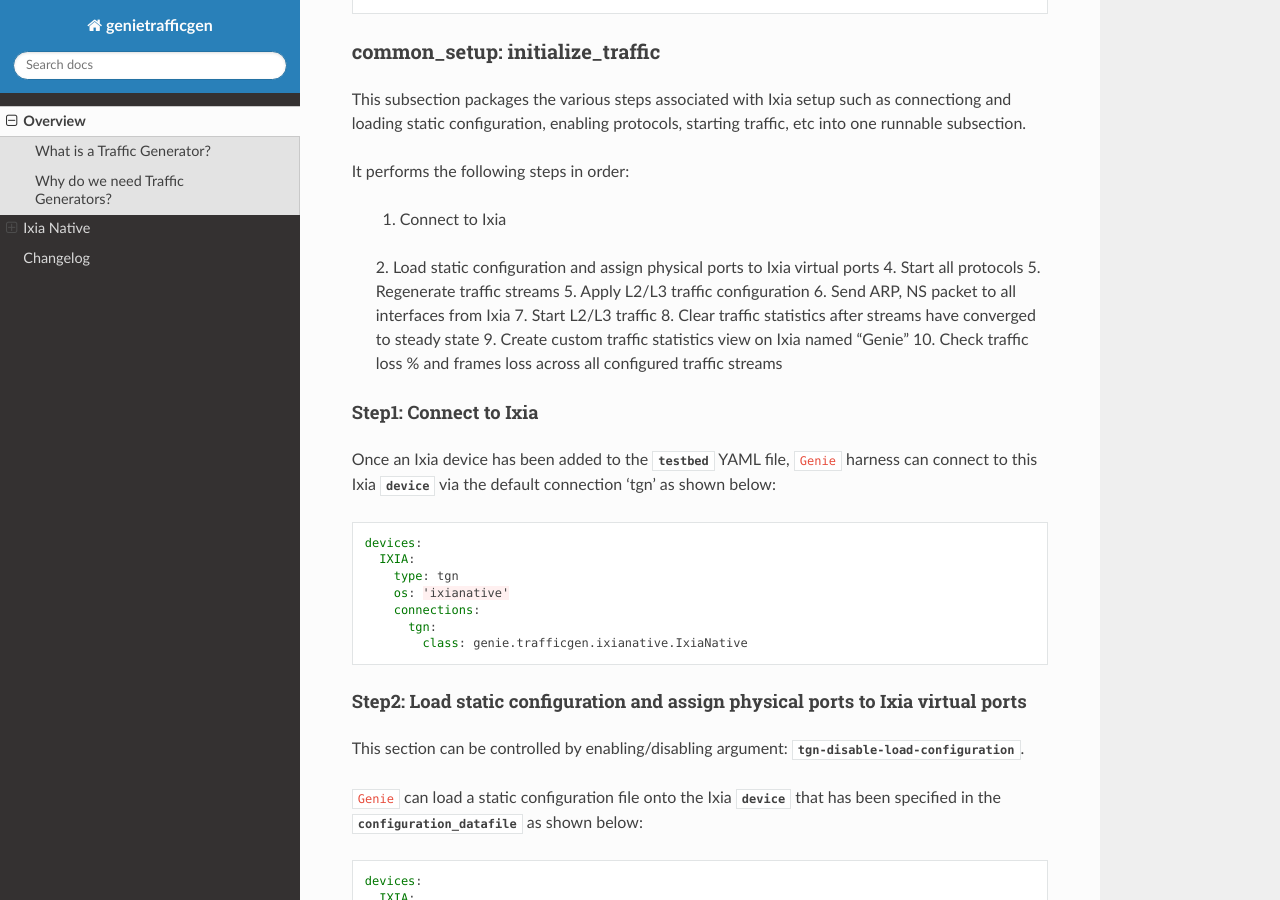
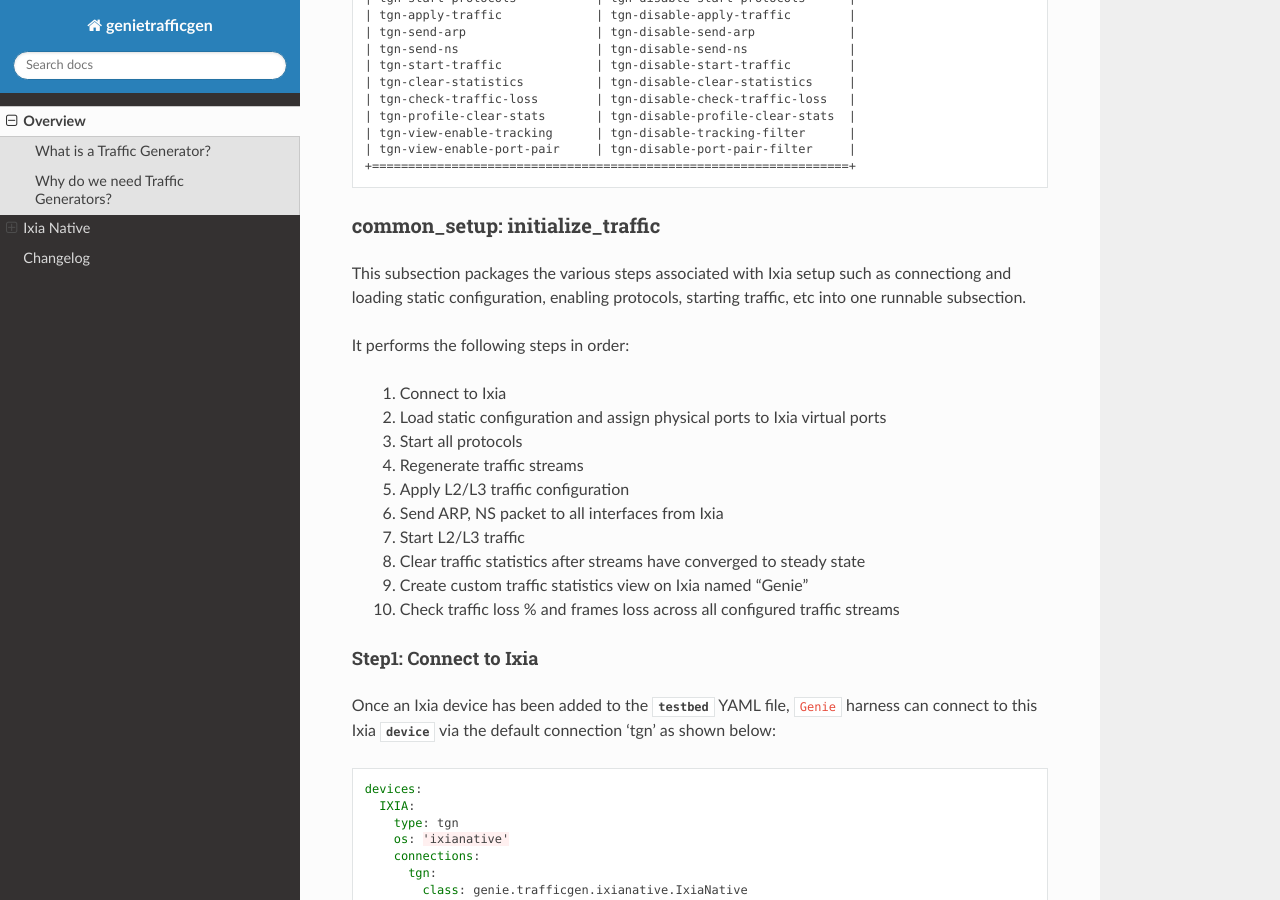
Before and after one commit to CiscoTestAutomation/genietrafficgen, a Sphinx documentation site: the page built from docs/ixianative.rst, in a window 1280 px wide and 900 px high, scrolled down 26962 px. Built offline with Sphinx 7.4.7 and the Read the Docs theme 2.0.0, drawn with Linux system fonts in a browser that asks for light colours; some of the changed text lies outside the part shown.

Commit message:
Releasing genie.trafficgen v19.11

```diff
--- a/docs/changelog/index.rst
+++ b/docs/changelog/index.rst
@@ -4,6 +4,7 @@
 .. toctree::
    :maxdepth: 1
 
+   2019/november
    2019/october
    2019/september
    2019/august
--- a/docs/ixianative.rst
+++ b/docs/ixianative.rst
@@ -1312,9 +1312,15 @@
 
     .. code-block:: bash
 
-        easypy job.py --testbed-file <testbed yaml> \
-                      --tgn-disable-start-protocols True \
-                      --tgn-traffic-loss-tolerance 15.0
+        pyats run job job.py --testbed-file <testbed yaml> \
+                             --tgn-disable-start-protocols True \
+                             --tgn-traffic-loss-tolerance 15.0
+
+    .. code-block:: bash
+
+        easypy job.py -testbed_file <testbed yaml> \
+                      -tgn_disable_start_protocols True \
+                      -tgn_traffic_loss_tolerance 15.0
 
 .. note::
     Please note that when specifying traffic generator arguments in the job
@@ -1429,7 +1438,7 @@
     |                                  | Default: 60 (seconds)                 |
     |----------------------------------+---------------------------------------|
     | tgn-disable-check-traffic-loss   | Disable checking of frames loss       |
-    | tgn_disable_check_traffic+_loss  | and traffic loss for all configured   |
+    | tgn_disable_check_traffic_loss   | and traffic loss for all configured   |
     |                                  | traffic streams after starting L2/L3  |
     |                                  | traffic on Ixia in'initialize_traffic'|
     |                                  | Default: False                        |
@@ -1565,8 +1574,8 @@
 
     1. Connect to Ixia
     2. Load static configuration and assign physical ports to Ixia virtual ports
-    4. Start all protocols
-    5. Regenerate traffic streams
+    3. Start all protocols
+    4. Regenerate traffic streams
     5. Apply L2/L3 traffic configuration
     6. Send ARP, NS packet to all interfaces from Ixia
     7. Start L2/L3 traffic
@@ -1576,7 +1585,7 @@
 
 
 Step1: Connect to Ixia
-""""""""""""""""""""""
+"""""""""""""""""""""""
 
 Once an Ixia device has been added to the `testbed` YAML file, ``Genie`` harness
 can connect to this Ixia `device` via the default connection 'tgn' as shown
@@ -1594,7 +1603,7 @@
 
 
 Step2: Load static configuration and assign physical ports to Ixia virtual ports
-""""""""""""""""""""""""""""""""""""""""""""""""""""""""""""""""""""""""""""""""
+"""""""""""""""""""""""""""""""""""""""""""""""""""""""""""""""""""""""""""""""""
 
 This section can be controlled by enabling/disabling argument: `tgn-disable-load-configuration`.
 
@@ -1618,7 +1627,7 @@
 
 
 Step3: Start all protocols
-""""""""""""""""""""""""""
+"""""""""""""""""""""""""""
 
 This section can be controlled by enabling/disabling argument: `tgn-disable-start-protocols`.
 
@@ -1628,7 +1637,7 @@
 
 
 Step4: Regenerate traffic streams
-"""""""""""""""""""""""""""""""""
+""""""""""""""""""""""""""""""""""
 
 This section can be controlled by enabling/disabling argument: `tgn-disable-regenerate-traffic`.
 
@@ -1638,7 +1647,7 @@
 
 
 Step5: Apply L2/L3 traffic
-""""""""""""""""""""""""""
+"""""""""""""""""""""""""""
 
 This section can be controlled by enabling/disabling argument: `tgn-disable-apply-traffic`.
 
@@ -1647,11 +1656,12 @@
 
 
 Step6: Send ARP, NS from Ixia
-"""""""""""""""""""""""""""""
+""""""""""""""""""""""""""""""
 
 This section can be controlled by enabling/disabling arguments:
-    * `tgn-disable-send-arp` - send ARP to all interfaces from Ixia
-    * `tgn-disable-send-ns` - send NS to all interfaces from Ixia
+
+* `tgn-disable-send-arp` - send ARP to all interfaces from Ixia
+* `tgn-disable-send-ns` - send NS to all interfaces from Ixia
 
 If these flags are enabled, ``Genie`` harness will send ARP and NS to all
 interfaces from Ixia. It will wait for `tgn-arp-wait-time` seconds after sending
@@ -1670,7 +1680,7 @@
 
 
 Step8: Clear traffic statistics
-"""""""""""""""""""""""""""""""
+""""""""""""""""""""""""""""""""
 
 This section can be controlled by enabling/disabling argument: `tgn-disable-clear-statistics`.
 
@@ -1680,7 +1690,7 @@
 
 
 Step9: Create custom traffic statistics view on Ixia named "Genie"
-""""""""""""""""""""""""""""""""""""""""""""""""""""""""""""""""""
+"""""""""""""""""""""""""""""""""""""""""""""""""""""""""""""""""""
 
 ``Genie`` harness will create a custom traffic items view named "GENIE" that
 contains specific traffic statistics to be used for calculating traffic outages.
@@ -1689,7 +1699,7 @@
 
 
 Step10: Check for traffic loss
-"""""""""""""""""""""""""""""
+"""""""""""""""""""""""""""""""
 
 This section can be controlled by enabling/disabling argument: `tgn-disable-check-traffic-loss`.
 
@@ -2079,28 +2089,28 @@
 
 It performs the following steps:
 
-    1. Create a snapshot profile of traffic streams configured on Ixia
-    3. Copy the snapshot profile as "TriggerName_traffic_profile" to Genie runtime logs
-    4. [Optional] If the user provided a ``section_profile``:
-        a. Verify that the difference for Loss % between the current traffic
-           profile and section traffic profile is less than user provided
-           threshold of ``loss_tolerance``
-        b. Verify that the difference for Tx Frames Rate between the current
-           traffic profile and section traffic profile is less than user provided
-           threshold of ``rate_tolerance``
-        c. Verify that the difference for Rx Frames Rate between the current
-           traffic profile and section traffic profile is less than user provided
-           threshold of ``rate_tolerance``
-    4. If the user does not provide ``section_profile`` for the given Trigger
-        a. Verify that the difference for Loss % between the current traffic
-           profile and common_setup profile_traffic created golden traffic profile
-           is less than user provided threshold of ``loss_tolerance``
-        b. Verify that the difference for Tx Frames Rate between the current
-           traffic profile and and common_setup profile_traffic created golden
-           traffic profile  is less than user provided threshold of ``rate_tolerance``
-        c. Verify that the difference for Rx Frames Rate between the current
-           traffic profile and and common_setup profile_traffic created golden
-           traffic profile  is less than user provided threshold of ``rate_tolerance``
+1. Create a snapshot profile of traffic streams configured on Ixia
+2. Copy the snapshot profile as "TriggerName_traffic_profile" to Genie runtime logs
+3. [Optional] If the user provided a ``section_profile``:
+    a. Verify that the difference for Loss % between the current traffic
+       profile and section traffic profile is less than user provided
+       threshold of ``loss_tolerance``
+    b. Verify that the difference for Tx Frames Rate between the current
+       traffic profile and section traffic profile is less than user provided
+       threshold of ``rate_tolerance``
+    c. Verify that the difference for Rx Frames Rate between the current
+       traffic profile and section traffic profile is less than user provided
+       threshold of ``rate_tolerance``
+4. If the user does not provide ``section_profile`` for the given Trigger
+    a. Verify that the difference for Loss % between the current traffic
+       profile and common_setup profile_traffic created golden traffic profile
+       is less than user provided threshold of ``loss_tolerance``
+    b. Verify that the difference for Tx Frames Rate between the current
+       traffic profile and and common_setup profile_traffic created golden
+       traffic profile  is less than user provided threshold of ``rate_tolerance``
+    c. Verify that the difference for Rx Frames Rate between the current
+       traffic profile and and common_setup profile_traffic created golden
+       traffic profile  is less than user provided threshold of ``rate_tolerance``
 
 User's can define processor `compare_traffic_profile` in the `trigger_datafile`
 as shown below:
```
Also changed, not shown: other parts of docs/ixianative.rst (+13 -10 lines), docs/changelog/2019/november.rst (added, +16 -0 lines), 2 other files.
